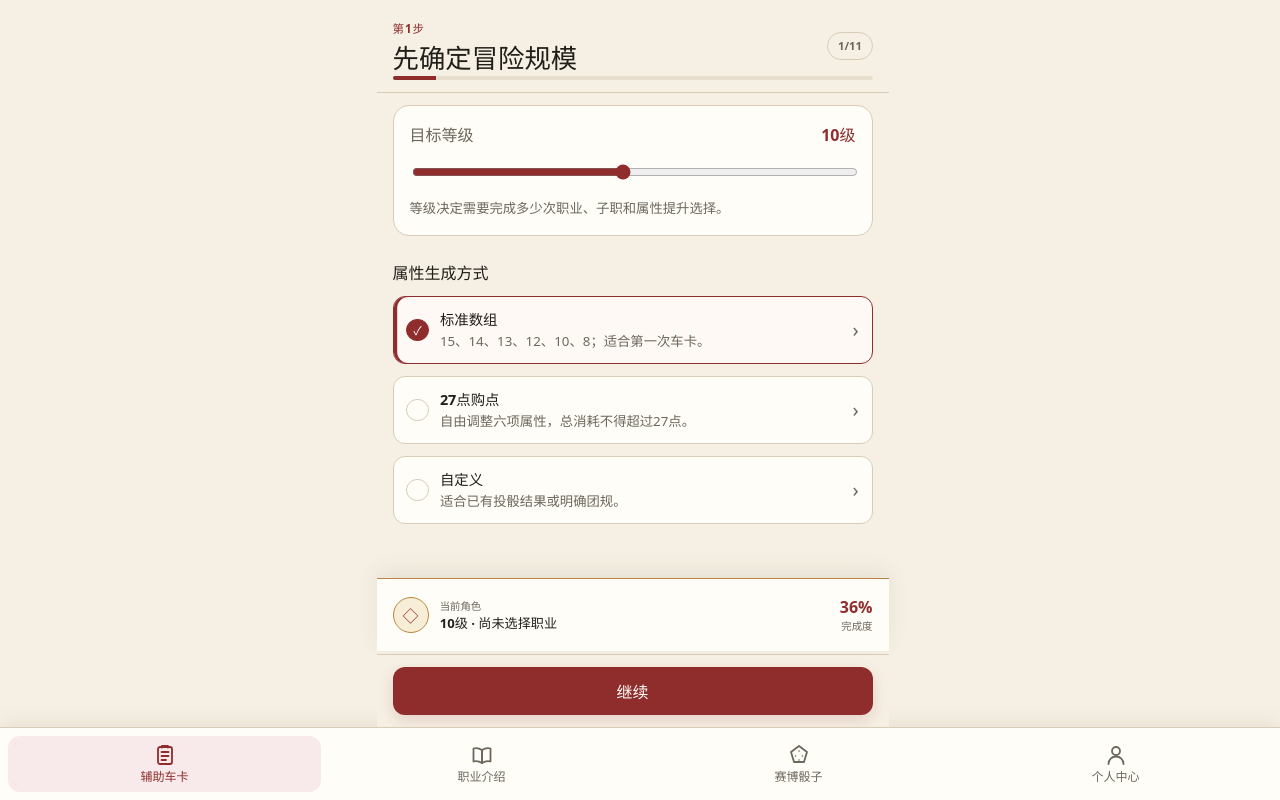
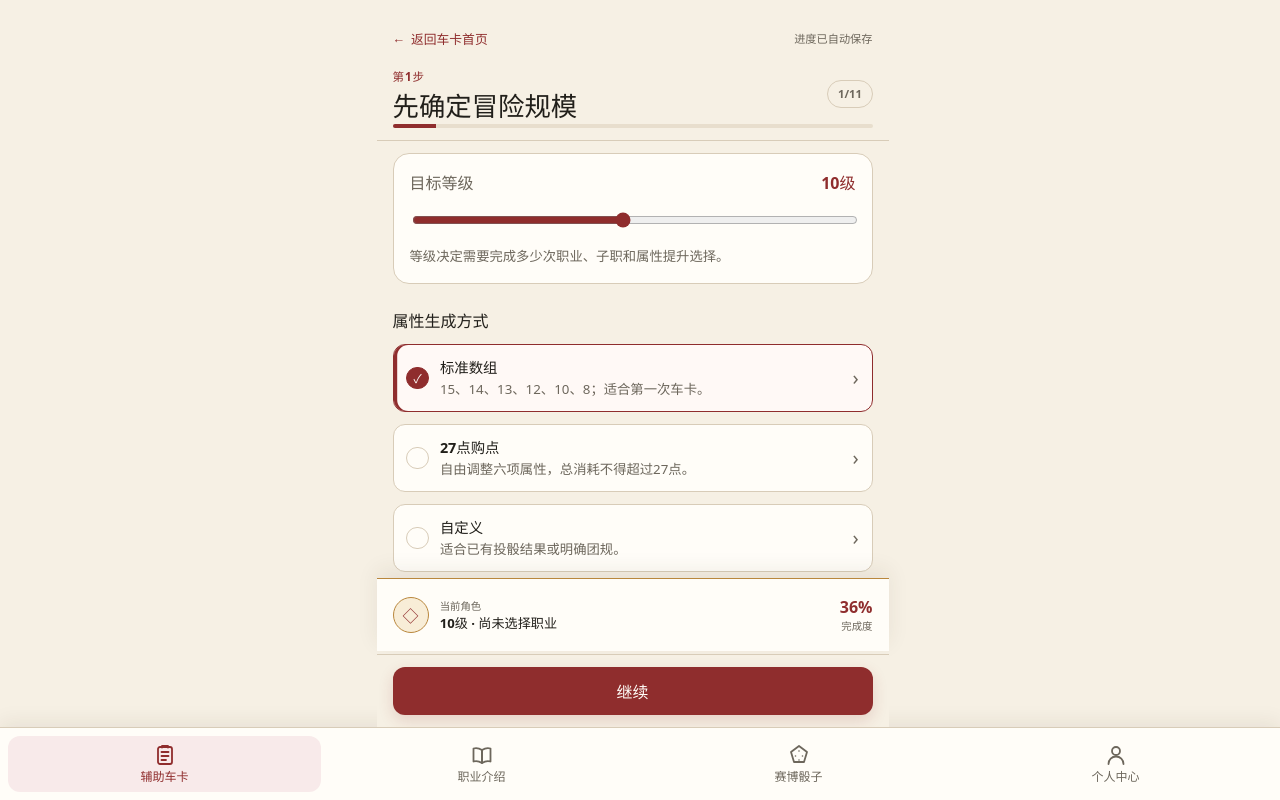
Before and after one commit to XiaoSong-dada/xs-dnd-character-builder, a Vue app in the folder app/: page /character-builder in a window 1280 px wide. Both pictures are taken after a click on the button "创建新角色". Built offline with nearby package versions, Linux system fonts and the light colour scheme.

Commit message:
返回车卡主页

```diff
--- a/app/src/features/quick-build/components/StepHeader.vue
+++ b/app/src/features/quick-build/components/StepHeader.vue
@@ -1,16 +1,33 @@
 <script setup lang="ts">
 import UiProgress from '@/components/ui/UiProgress.vue'
 
-defineProps<{
-  eyebrow: string
-  title: string
-  current?: number
-  total?: number
-}>()
+withDefaults(
+  defineProps<{
+    eyebrow: string
+    title: string
+    current?: number
+    total?: number
+    backLabel?: string
+    autoSaveLabel?: string
+  }>(),
+  {
+    backLabel: '',
+    autoSaveLabel: '',
+  },
+)
+
+defineEmits<{ back: [] }>()
 </script>
 
 <template>
   <header class="step-header">
+    <div v-if="backLabel || autoSaveLabel" class="step-header__tools">
+      <button v-if="backLabel" type="button" @click="$emit('back')">
+        <span aria-hidden="true">←</span>
+        {{ backLabel }}
+      </button>
+      <small v-if="autoSaveLabel">{{ autoSaveLabel }}</small>
+    </div>
     <div class="step-header__row">
       <div>
         <span>{{ eyebrow }}</span>
@@ -28,6 +45,43 @@ defineProps<{
   border-bottom: 1px solid var(--color-border);
   background: var(--color-background);
 
+  &__tools {
+    display: flex;
+    min-height: 2.75rem;
+    align-items: center;
+    justify-content: space-between;
+    gap: 0.75rem;
+    margin-bottom: 0.25rem;
+
+    button {
+      display: inline-flex;
+      min-height: 2.75rem;
+      align-items: center;
+      gap: 0.35rem;
+      margin-left: -0.5rem;
+      padding: 0.5rem;
+      border: 0;
+      border-radius: var(--radius-sm);
+      color: var(--color-primary);
+      background: transparent;
+      font: inherit;
+      font-size: 0.8rem;
+      font-weight: 700;
+      cursor: pointer;
+
+      &:focus-visible {
+        outline: 2px solid var(--color-primary);
+        outline-offset: 2px;
+      }
+    }
+
+    small {
+      color: var(--color-text-muted);
+      font-size: 0.7rem;
+      white-space: nowrap;
+    }
+  }
+
   &__row {
     display: flex;
     align-items: center;
--- a/app/src/stores/character-drafts.ts
+++ b/app/src/stores/character-drafts.ts
@@ -107,6 +107,10 @@ export const useCharacterDraftsStore = defineStore('character-drafts', () => {
     return true
   }
 
+  function closeActiveDraft(): void {
+    activeDraftId.value = undefined
+  }
+
   function deleteDraft(id: string): boolean {
     const index = drafts.value.findIndex((draft) => draft.id === id)
     if (index < 0) return false
@@ -181,6 +185,7 @@ export const useCharacterDraftsStore = defineStore('character-drafts', () => {
     completion,
     createDraft,
     activateDraft,
+    closeActiveDraft,
     deleteDraft,
     updateDraft,
     setStep,
--- a/app/src/views/character-builder/hooks/useCharacterBuilderPage.ts
+++ b/app/src/views/character-builder/hooks/useCharacterBuilderPage.ts
@@ -123,6 +123,11 @@ export function useCharacterBuilderPage() {
 
   function openDraft(id: string): void {
     if (store.activateDraft(id) && store.activeDraft) syncRoute(store.activeDraft)
+  }
+
+  function returnToStart(): void {
+    store.closeActiveDraft()
+    void router.replace({ name: 'character-builder' })
   }
 
   function deleteDraft(id: string): void {
@@ -364,6 +369,7 @@ export function useCharacterBuilderPage() {
     canContinue,
     createDraft,
     openDraft,
+    returnToStart,
     deleteDraft,
     importDraft,
     nextStep,
--- a/app/src/views/character-builder/index.vue
+++ b/app/src/views/character-builder/index.vue
@@ -40,6 +40,7 @@ const {
   canContinue,
   createDraft,
   openDraft,
+  returnToStart,
   deleteDraft,
   importDraft,
   nextStep,
@@ -86,7 +87,15 @@ function updateMethod(value: AbilityMethod): void {
   />
   <QuickBuildShell v-else :has-drawer="step !== 'sheet'" :has-actions="step !== 'sheet'">
     <template #header>
-      <StepHeader :eyebrow="stepMeta.eyebrow" :title="stepMeta.title" :current="stepNumber" :total="11" />
+      <StepHeader
+        :eyebrow="stepMeta.eyebrow"
+        :title="stepMeta.title"
+        :current="stepNumber"
+        :total="11"
+        back-label="返回车卡首页"
+        auto-save-label="进度已自动保存"
+        @back="returnToStart"
+      />
     </template>
 
     <UiNotice v-if="importError" tone="error" title="导入失败">{{ importError }}</UiNotice>
```
Also changed, not shown: 3 other files (tests, documents, lock files or other folders).
